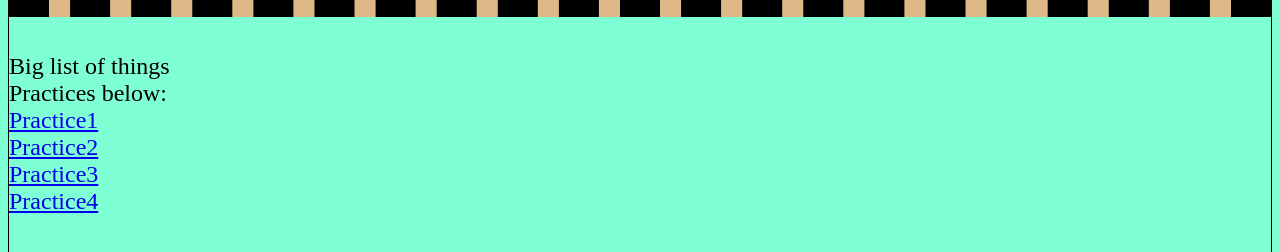
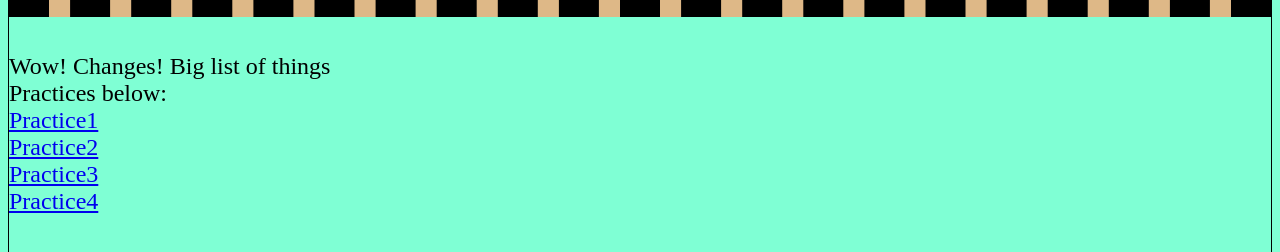
Before and after one commit to AraReighard/website, a plain HTML site: page index.html in a window 1280 px wide. Shown: the part 94-346 px from the top of the page. Drawn offline with Linux system fonts and the light colour scheme.

```diff
--- a/index.html
+++ b/index.html
@@ -10,7 +10,7 @@
 <body>
 
 
-
+    Wow! Changes!
 
     Big list of things<br>
 
```
Also changed, not shown: 1 other file.
